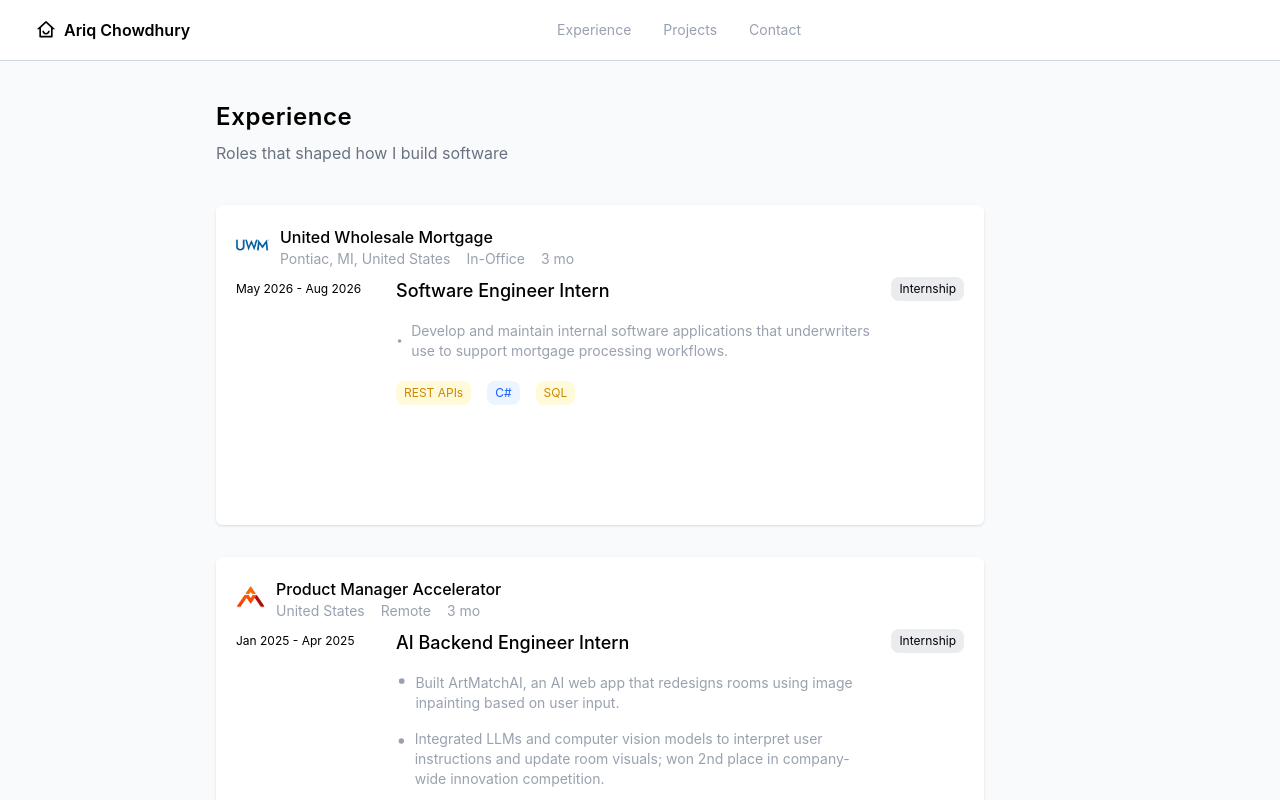
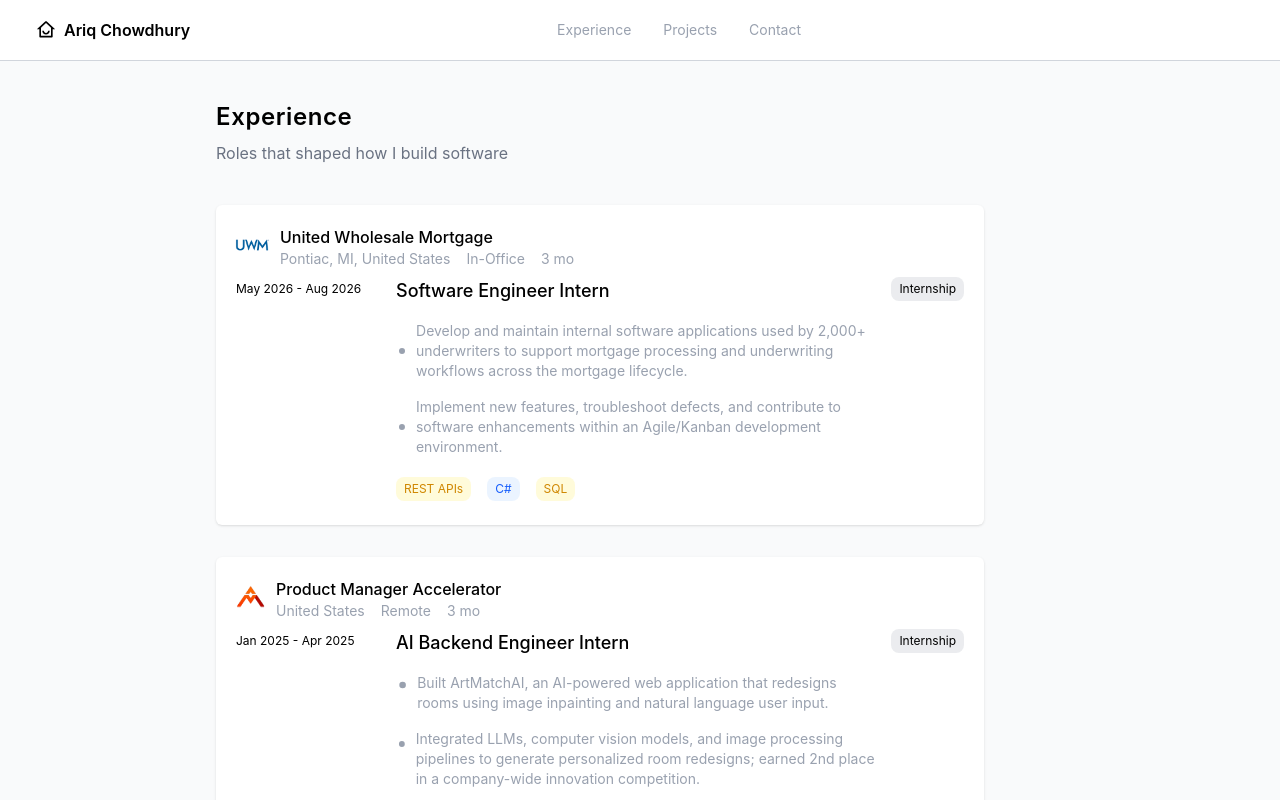
Before and after one commit to AriqGChowdhury/portfolio, a React (Vite) app: page /experience in a window 1280 px wide. Shown: the top 800 px of the page. Built offline with nearby package versions, Linux system fonts and the light colour scheme.

Commit message:
Update portfolio

```diff
--- a/src/pages/Experience.jsx
+++ b/src/pages/Experience.jsx
@@ -32,8 +32,14 @@ export function Experience() {
                                 </span>
                                 <div className="mt-2 sm:mt-4 text-[0.65rem] sm:text-sm text-gray-400">
                                     <div className="flex items-center gap-2">
-                                        <GoDotFill className="text-xs"/>
-                                        <span>Develop and maintain internal software applications that underwriters use to support mortgage processing workflows. </span>
+                                        <GoDotFill className="text-3xl"/>
+                                        <span>Develop and maintain internal software applications used by 2,000+ underwriters to support mortgage processing and underwriting workflows across the mortgage lifecycle.  </span>
+                                    </div>
+                                </div>
+                                <div className="mt-2 sm:mt-4 text-[0.65rem] sm:text-sm text-gray-400">
+                                    <div className="flex items-center gap-2">
+                                        <GoDotFill className="text-2xl"/>
+                                        <span>Implement new features, troubleshoot defects, and contribute to software enhancements within an Agile/Kanban development environment. </span>
                                     </div>
                                 </div>
 
@@ -68,14 +74,14 @@ export function Experience() {
                                 </span>
                                 <div className="mt-2 sm:mt-4 text-[0.65rem] sm:text-sm text-gray-400">
                                     <div className="flex gap-2">
-                                        <GoDotFill className="text-xl sm:text-base"/>
-                                        <span>Built ArtMatchAI, an AI web app that redesigns rooms using image inpainting based on user input.</span>
+                                        <GoDotFill className="text-xl sm:text-2xl"/>
+                                        <span>Built ArtMatchAI, an AI-powered web application that redesigns rooms using image inpainting and natural language user input.</span>
                                     </div>
                                 </div>
                                 <div className="mt-2 sm:mt-4 text-[0.65rem] sm:text-sm text-gray-400">
                                     <div className="flex gap-2">
-                                        <GoDotFill className="text-4xl sm:text-2xl"/>
-                                        <span>Integrated LLMs and computer vision models to interpret user instructions and update room visuals; won 2nd place in company-wide innovation competition.</span>
+                                        <GoDotFill className="text-4xl sm:text-3xl"/>
+                                        <span>Integrated LLMs, computer vision models, and image processing pipelines to generate personalized room redesigns; earned 2nd place in a company-wide innovation competition.</span>
                                     </div>
                                 </div>
                                 <div className="flex mt-5 gap-2 sm:gap-4">
```
